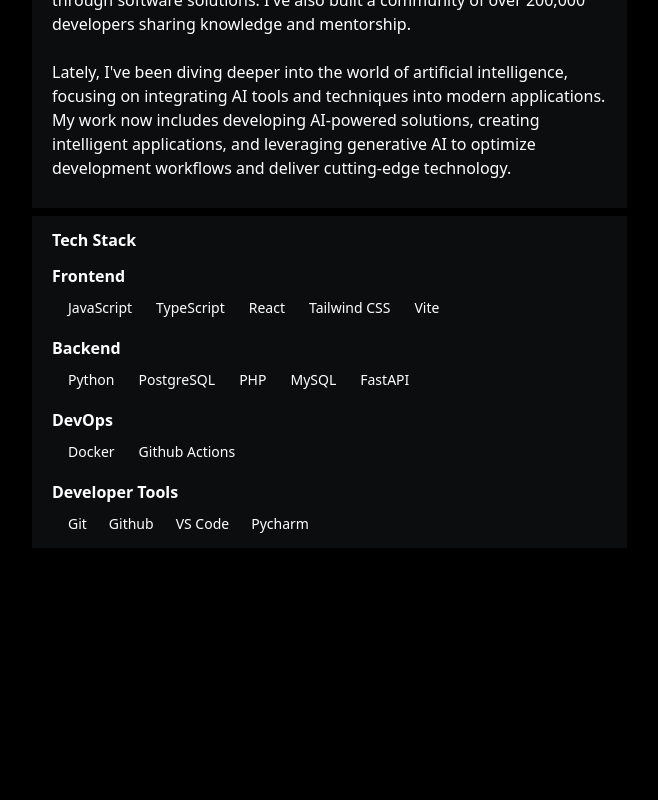
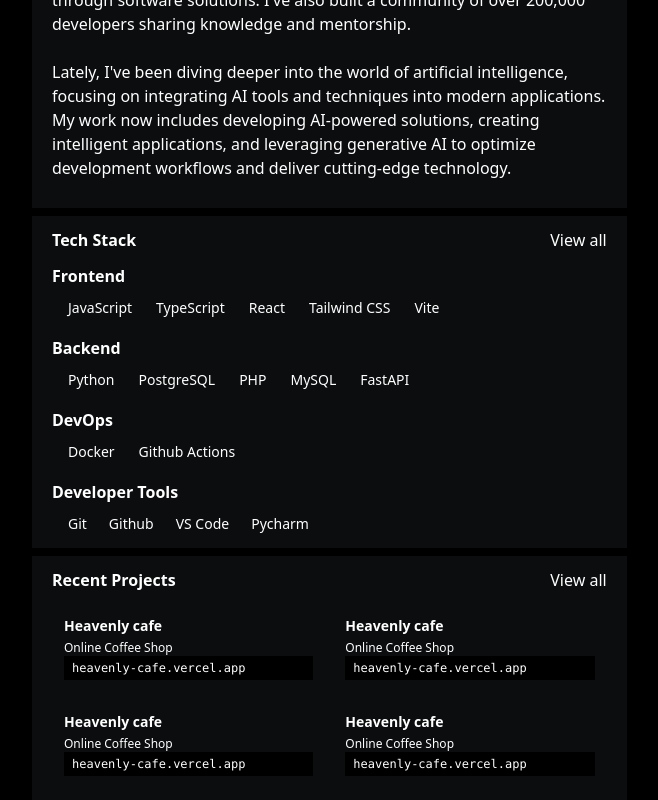
Before and after one commit to redd1514/my-portfolio, a React (Vite) app: page / in a window 1280 px wide. Shown: the part 430-1230 px from the top of the page, without its empty margins (160-818 px from the left). Before the commit the page ends 978 px from the top, so only its background shows below. Built offline with nearby package versions, Linux system fonts and the light colour scheme.

Commit message:
recentprojects

```diff
--- a/src/App.jsx
+++ b/src/App.jsx
@@ -2,6 +2,7 @@
 import About from './components/About'
 import './index.css'
 import TechStack from './components/techStack'
+import Recent from './components/recentProject'
 
 function App() {
     return (
@@ -13,6 +14,7 @@
                     <div className="col-span-8">
                         <About />
                         <TechStack />
+                        <Recent />
                     </div>
 
                 </div>
--- /dev/null
+++ b/src/components/recentProject.jsx
@@ -0,0 +1,39 @@
+
+
+const Recent = () => {
+    return (
+        <div className="flex flex-col w-full bg-white dark:bg-[#0b0d0e] mt-2 p-3 px-5 gap-3">
+            <div className="flex items-center justify-between">
+                <h2><b>Recent Projects</b></h2>
+                <a href="">View all</a>
+            </div>
+            <div className="grid grid-cols-1 md:grid-cols-2 gap-2">
+                <div className="p-3 space-y-1">
+                    <h3 className="text-sm font-semibold ">Heavenly cafe</h3>
+                    <p className="text-xs ">Online Coffee Shop</p>
+                    <a href="https://heavenly-cafe.vercel.app/"><p className="text-xs px-2 py-1 font-mono bg bg-gray-100 md:bg-black">heavenly-cafe.vercel.app</p></a>
+                </div>
+                 <div className="p-3 space-y-1">
+                    <h3 className="text-sm font-semibold ">Heavenly cafe</h3>
+                    <p className="text-xs ">Online Coffee Shop</p>
+                      <a href="https://heavenly-cafe.vercel.app/"><p className="text-xs px-2 py-1 font-mono bg bg-gray-100 md:bg-black">heavenly-cafe.vercel.app</p></a>
+                </div>
+                 <div className="p-3 space-y-1">
+                    <h3 className="text-sm font-semibold ">Heavenly cafe</h3>
+                    <p className="text-xs ">Online Coffee Shop</p>
+                      <a href="https://heavenly-cafe.vercel.app/"><p className="text-xs px-2 py-1 font-mono bg bg-gray-100 md:bg-black">heavenly-cafe.vercel.app</p></a>
+                </div>
+                 <div className="p-3 space-y-1">
+                    <h3 className="text-sm font-semibold ">Heavenly cafe</h3>
+                    <p className="text-xs ">Online Coffee Shop</p>
+                      <a href="https://heavenly-cafe.vercel.app/"><p className="text-xs px-2 py-1 font-mono bg bg-gray-100 md:bg-black">heavenly-cafe.vercel.app</p></a>
+                </div>
+            </div>
+
+        </div>
+
+    )
+
+}
+
+export default Recent;
--- a/src/components/techStack.jsx
+++ b/src/components/techStack.jsx
@@ -1,9 +1,12 @@
-
 
 const TechStack = () => {
     return (
         <div className="flex flex-col w-full bg-white dark:bg-[#0b0d0e] mt-2 p-3 px-5 gap-3">
-            <h2><b>Tech Stack</b></h2>
+            <div className="flex items-center justify-between">
+                <h2><b>Tech Stack</b></h2>
+                <a href=""> View all</a>
+            </div>
+
             <div className="space-y-4">
                 <div>
                     <h3><b>Frontend</b></h3>
```
